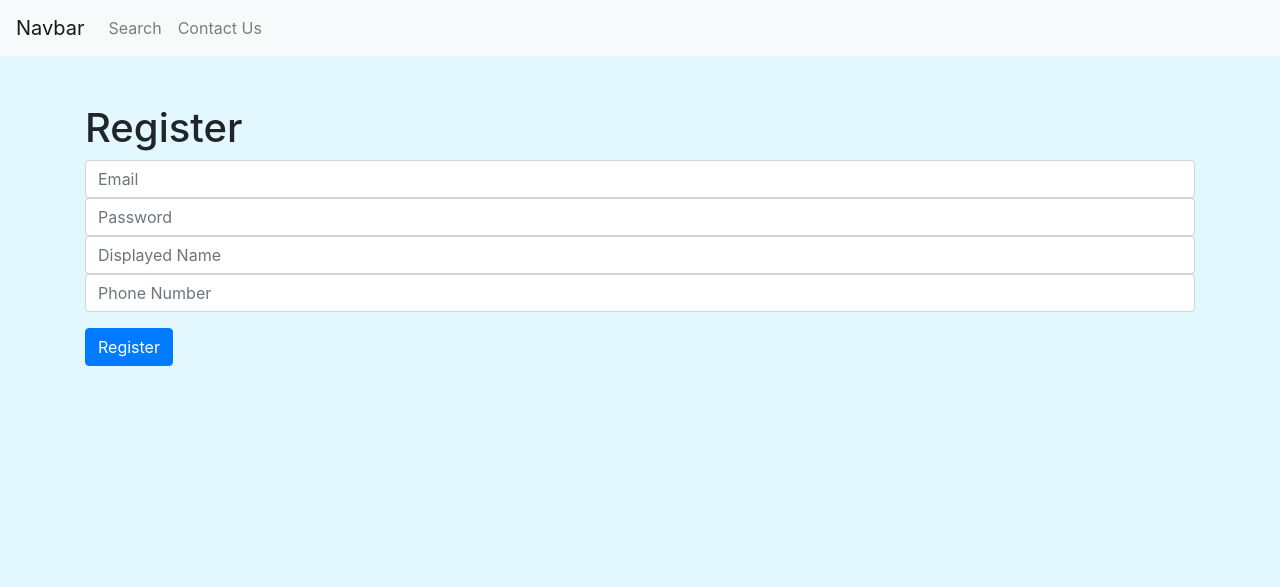
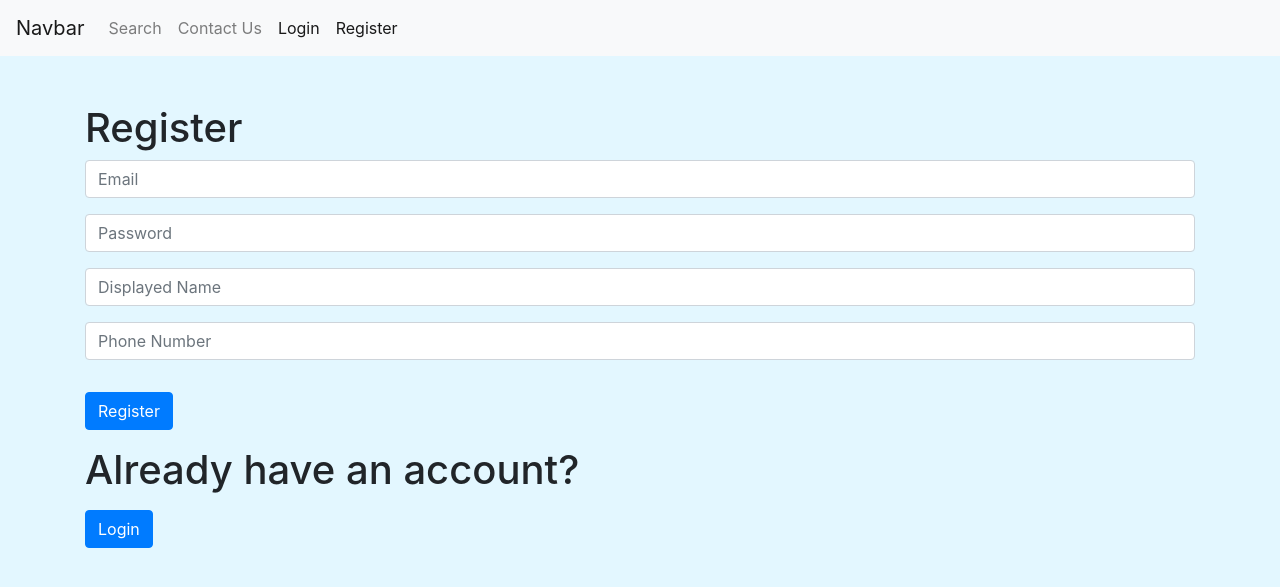
Before and after one commit to Code-Institute-Submissions/liuzhenxin2-vroom-, a Flask app: page /register in a window 1280 px wide. Shown: the top 587 px of the page. Run offline with Flask 2, Linux system fonts and the light colour scheme; some libraries are stand-ins or nearby versions.

Commit message:
added login and register btns so navbar

```diff
--- a/app.py
+++ b/app.py
@@ -79,10 +79,10 @@ def process_register():
     users = db.users.find_one({
         'email': email
     })
-
     if users:
         flash("Email already exists", "danger")
-        return redirect(url_for('register'))
+        previous_values = request.form.to_dict()
+        return render_template('register.template.html', previous_values=previous_values)
     else:
         # Create the new user
         db.users.insert_one({
@@ -260,7 +260,6 @@ def show_my_listings(seller_id):
 
 
 @app.route("/seller_listings/<seller_id>")
-@flask_login.login_required
 def show_seller_listings(seller_id):
     listings = db.listings.find({
         'seller_id': ObjectId(seller_id)
@@ -383,10 +382,6 @@ def search():
     #         '$options': 'i'
     #     }
 
-    # read in the data
-
-    # get the current page number from the args. If doesn't exist, set to '0'
-
     # calculate how many results to skip depending the page number
 
     if len(critera) != 0:
@@ -406,15 +401,6 @@ def search():
         number_of_pages = 0
         number_of_results = 0
 
-
-
-    # pass the data to the template
-    # return render_template('search.template.html', listings=all_listings,
-    #                        page_number=page_number,
-    #                        number_of_pages=number_of_pages,
-    #                        required_listing_name=required_listing_name,
-    #                        required_country=required_country)
-
     return render_template('search.template.html', listings=listings, page_number=page_number,
                            number_of_pages=number_of_pages,
                            car_seller_name=car_seller_name,
--- a/templates/base.template.html
+++ b/templates/base.template.html
@@ -55,12 +55,26 @@
               >My Store</a
             >
           </li>
-
           <li class="nav-item">
             <a class="nav-link" href="{{url_for('search')}}">Search</a>
           </li>
           <li class="nav-item">
             <a class="nav-link" href="#">Contact Us</a>
+          </li>
+          <li class="nav-item active" {% if current_user.is_authenticated %}hidden{%endif%}>
+            <a class="nav-link" href="{{url_for('login')}}"
+              >Login</a
+            >
+          </li>
+          <li class="nav-item active" {% if current_user.is_authenticated %}hidden{%endif%}>
+            <a class="nav-link" href="{{url_for('register')}}"
+              >Register</a
+            >
+          </li>
+          <li class="nav-item active" {% if not current_user.is_authenticated %}hidden{%endif%}>
+            <a class="nav-link" href="{{url_for('logout')}}"
+              >Logout</a
+            >
           </li>
         </ul>
       </div>
--- a/templates/login.template.html
+++ b/templates/login.template.html
@@ -12,4 +12,7 @@
     </div>
     <input type="submit" value="Login" class="btn btn-primary"/>
 </form>
+
+<h1 class="mt-3 mb-3">No account?</h1>
+<a href="{{url_for('register')}}" class="btn btn-primary">Register</a>
 {% endblock %}
--- a/templates/register.template.html
+++ b/templates/register.template.html
@@ -3,19 +3,16 @@
 {% block content %}
 <h1>Register</h1>
 
-<form  method="POST">
-    <div>
-        <input type="text" class="form-control" placeholder="Email" name="email"/>
-    </div>
-    <div>
-        <input type="password" class="form-control" placeholder="Password" name="password"/>
-    </div>
-    <div>
-        <input type="text" class="form-control" placeholder="Displayed Name" name="username"/>
-    </div>
-    <div>
-        <input type="text" class="form-control" placeholder="Phone Number" name="phone"/>
-    </div>
-    <input type="submit" value="Register" class="btn btn-primary mt-3"/>
+<form method="POST">
+{%with%}
+    {%if not previous_values %}
+        {%set previous_values = {} %}
+    {%endif%}
+
+    {% include "register_form.template.html" %}
+{%endwith%}
 </form>
+
+<h1 class="mt-3 mb-3">Already have an account?</h1>
+<a href="{{url_for('login')}}" class="btn btn-primary">Login</a>
 {% endblock %}
--- /dev/null
+++ b/templates/register_form.template.html
@@ -0,0 +1,13 @@
+<div>
+    <input type="text" class="form-control mb-3" placeholder="Email" value="{{previous_values.email}}" name="email"/>
+</div>
+<div>
+    <input type="password" class="form-control mb-3" placeholder="Password" value="{{previous_values.password}}" name="password"/>
+</div>
+<div>
+    <input type="text" class="form-control mb-3" placeholder="Displayed Name" value="{{previous_values.username}}" name="username"/>
+</div>
+<div>
+    <input type="text" class="form-control mb-3" placeholder="Phone Number" value="{{previous_values.phone}}" name="phone"/>
+</div>
+<input type="submit" value="Register" class="btn btn-primary mt-3"/>
```
